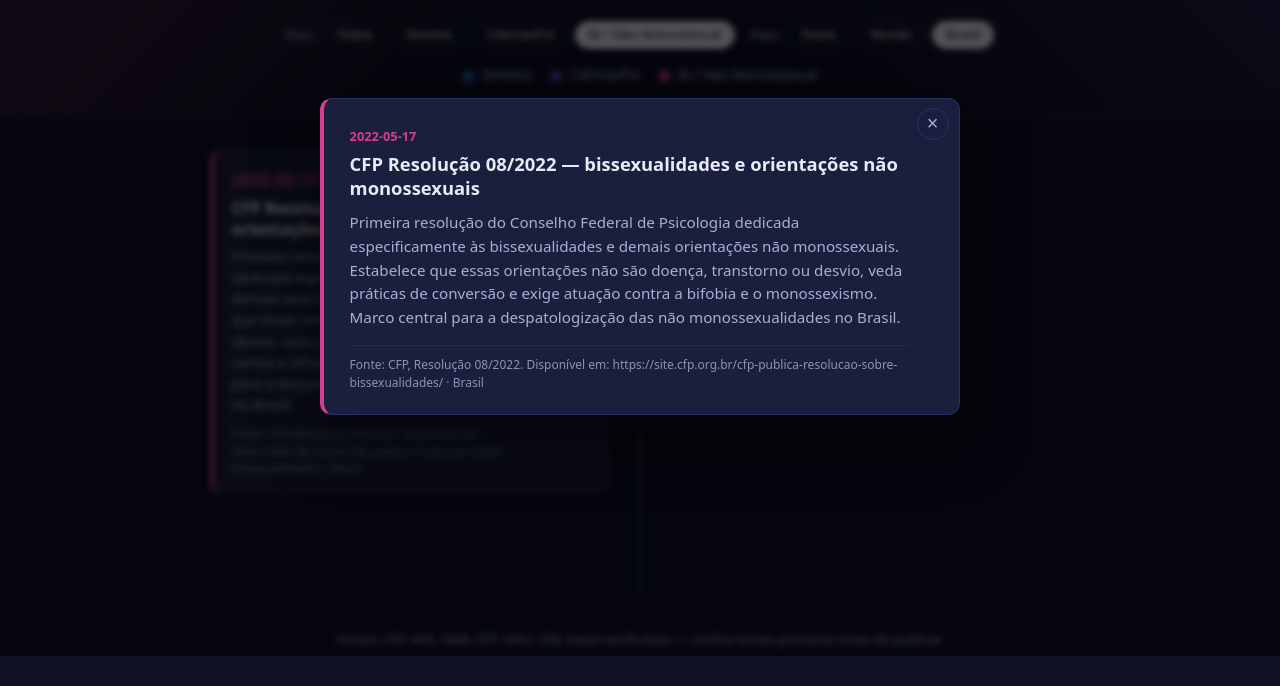
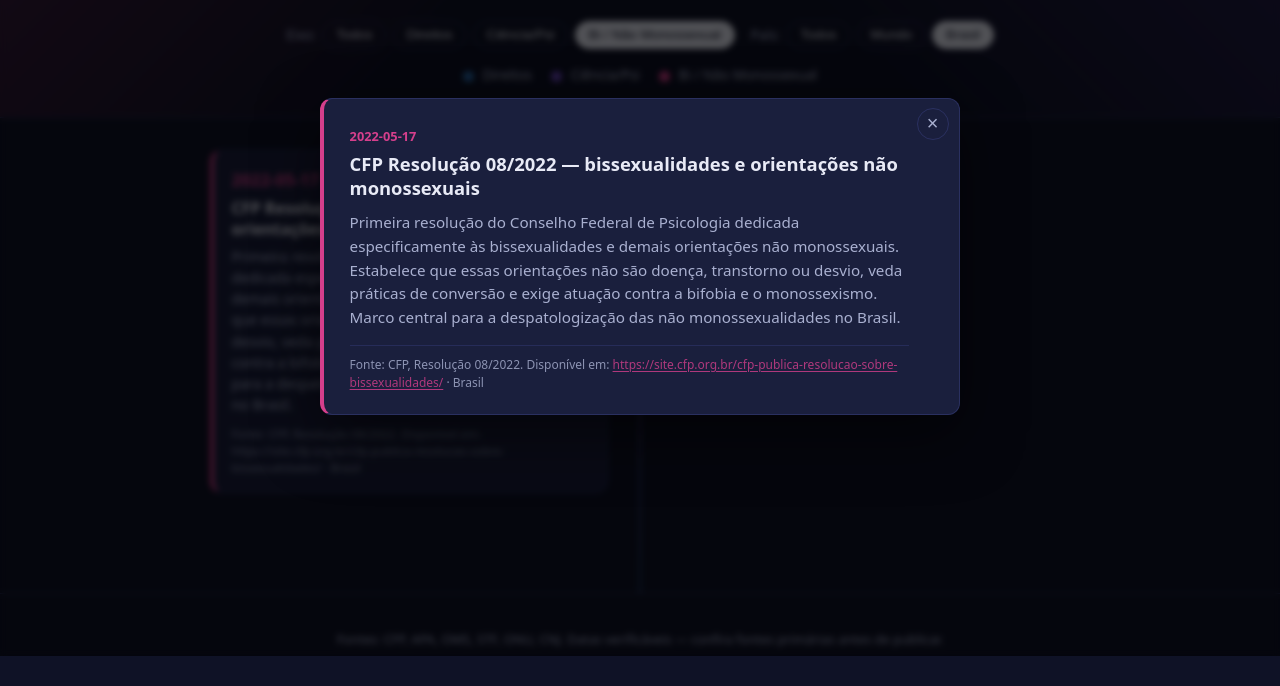
Before and after one commit to f-rb/linha-tempo-lgbtqiapn, a plain HTML site: page index.html in a window 1280 px wide. Both pictures are taken after a click on the button 409 px from the left and 465 px from the top of the page. Shown: the part 144-830 px from the top of the page. Drawn offline with Linux system fonts and the light colour scheme.

Commit message:
Transforma URL da fonte em link clicável no modal
O rodapé do modal mostrava a fonte do evento como texto puro. URLs
como a da Resolução 08/2022 ficavam copiáveis mas não clicáveis,
o que quebra a experiência de leitura acadêmica — o usuário tinha
que selecionar o texto, copiar e abrir em outra aba.

Agora o modal detecta URLs (http:// e https://) no campo `fonte`
do JSON e as envolve em <a target="_blank" rel="noopener noreferrer">.
O texto é escapado (replace de &, <, >) antes da transformação,
para evitar injeção de HTML caso o JSON tenha caracteres especiais.

O link herda a cor do eixo (--cor-eixo) e mantém o sublinhado como
indicador de clicabilidade — importante para usuários com daltonismo.
Adicionada também regra :visited para o link não trocar de cor
depois de visitado.

Nenhum campo novo no JSON foi necessário: a transformação opera
sobre o campo `fonte` que já existia.

```diff
--- a/script.js
+++ b/script.js
@@ -104,6 +104,24 @@ function observar() {
 }
 
 // ---------- Modal ----------
+// Função auxiliar: escapa HTML e transforma URLs em links <a>
+function escreverFonteComLinks(elemento, texto) {
+  // 1. Escapa caracteres HTML para evitar injeção (o "problema de segurança")
+  const textoEscapado = texto
+    .replace(/&/g, "&amp;")
+    .replace(/</g, "&lt;")
+    .replace(/>/g, "&gt;");
+
+  // 2. Encontra URLs (http:// ou https://) e as transforma em links
+  const textoComLinks = textoEscapado.replace(
+    /(https?:\/\/[^\s]+)/g,
+    '<a href="$1" target="_blank" rel="noopener noreferrer">$1</a>'
+  );
+
+  // 3. Insere o resultado no elemento
+  elemento.innerHTML = textoComLinks;
+}
+
 function abrirModal(ev) {
   const dialog = document.getElementById(MODAL_IDS.dialog);
   if (!dialog) return;
@@ -111,8 +129,11 @@ function abrirModal(ev) {
   document.getElementById(MODAL_IDS.data).textContent = ev.data;
   document.getElementById(MODAL_IDS.titulo).textContent = ev.titulo;
   document.getElementById(MODAL_IDS.resumo).textContent = ev.resumo;
-  document.getElementById(MODAL_IDS.fonte).textContent =
-    `Fonte: ${ev.fonte} · ${ev.pais === "brasil" ? "Brasil" : "Mundo"}`;
+
+  // A linha abaixo foi trocada: agora usa a função auxiliar para gerar links
+  const fonteEl = document.getElementById(MODAL_IDS.fonte);
+  const textoFonte = `Fonte: ${ev.fonte} · ${ev.pais === "brasil" ? "Brasil" : "Mundo"}`;
+  escreverFonteComLinks(fonteEl, textoFonte);
 
   dialog.style.setProperty("--cor-eixo", CORES[ev.eixo] || "#888");
   dialog.showModal();
--- a/style.css
+++ b/style.css
@@ -299,3 +299,19 @@ dialog#modal-evento::backdrop {
     padding: 1.2rem 1.1rem 1rem;
   }
 }
+
+/* Links dentro do modal (fonte com URL clicável) */
+#modal-fonte a {
+  color: var(--cor-eixo, #6b46c1);
+  text-decoration: underline;
+  text-decoration-thickness: 1px;
+  text-underline-offset: 2px;
+}
+#modal-fonte a:hover,
+#modal-fonte a:focus-visible {
+  text-decoration-thickness: 2px;
+  outline: none;
+}
+#modal-fonte a:visited {
+  color: var(--cor-eixo, #6b46c1);
+}
```
